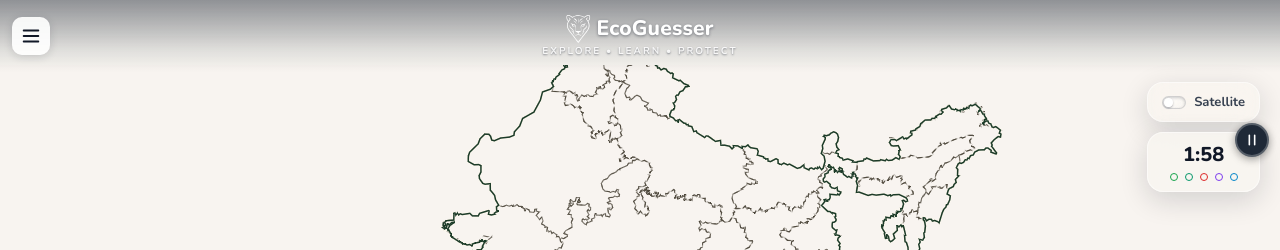
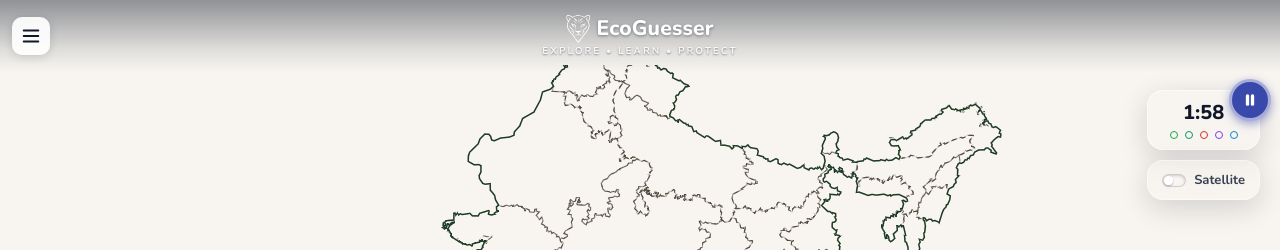
Before and after one commit to vicharashala-ui/ecoguesser, a React (Vite) app: page / in a window 1280 px wide. Both pictures are taken after a click on the button "Start Daily Challenge". Shown: the top 250 px of the page. Built offline with nearby package versions, Linux system fonts and the light colour scheme; no server answers.

Commit message:
classic satellite fixed, nav bar fixed

```diff
--- a/src/components/DailyMap.css
+++ b/src/components/DailyMap.css
@@ -12,16 +12,19 @@
   height: 100%;
 }
 
-/* ---- Top-right stack: layer panel + timer pill below it ---------------- */
+/* ---- Top-right stack: timer pill + layer panel below it ---------------- */
 
 .dm-top-right-stack {
   position: absolute;
   /* Pulled down below Header.jsx's title bar (+ safe-area inset) via the
-     shared --eg-header-height var. */
-  top: calc(var(--eg-header-height, 72px) + env(safe-area-inset-top, 0px) + 10px);
+     shared --eg-header-height var. 18px (not 10px) because .dm-timer-card is
+     now the top item in the stack, so the pause button's -12px top overhang
+     (see .dm-pause-btn below) needs clearance above the stack itself, not
+     just above the timer card. */
+  top: calc(var(--eg-header-height, 72px) + env(safe-area-inset-top, 0px) + 18px);
   /* 20px, not 10px -- the pause button sits 10px outside .dm-timer-card's own
-     edge (see .dm-pause-btn below), so 10px of stack clearance put it flush
-     with the viewport edge, right where a scrollbar/safe-area can eat it. */
+     right edge (see .dm-pause-btn below), so 10px of stack clearance put it
+     flush with the viewport edge, right where a scrollbar/safe-area can eat it. */
   right: 20px;
   z-index: 10;
   display: flex;
@@ -87,24 +90,29 @@
 
 .dm-pause-btn {
   position: absolute;
-  top: -10px;
-  right: -10px;
-  width: 34px;
-  height: 34px;
+  top: -12px;
+  right: -12px;
+  width: 42px;
+  height: 42px;
   border-radius: 50%;
-  border: 2px solid rgba(255, 255, 255, 0.25);
-  background: #1f2937;
-  box-shadow: 0 2px 8px rgba(0, 0, 0, 0.4);
+  border: 3px solid rgba(255, 255, 255, 0.55);
+  background: #3949ab;
+  box-shadow: 0 3px 10px rgba(57, 73, 171, 0.5);
   color: #ffffff;
   display: flex;
   align-items: center;
   justify-content: center;
   padding: 0;
   cursor: pointer;
+  transition: background-color 0.15s ease, transform 0.1s ease;
 }
 
 .dm-pause-btn:hover {
-  background: #374151;
+  background: #2c3a91;
+}
+
+.dm-pause-btn:active {
+  transform: scale(0.94);
 }
 
 /* ---- Paused overlay -- confirms the map isn't accepting clicks --------- */
--- a/src/components/DailyMap.jsx
+++ b/src/components/DailyMap.jsx
@@ -29,7 +29,8 @@ import './DailyMap.css';
 function IconPause({ size = 16 }) {
   return (
     <svg width={size} height={size} viewBox="0 0 24 24" fill="none" aria-hidden="true">
-      <path d="M8 5v14M16 5v14" stroke="currentColor" strokeWidth="2.4" strokeLinecap="round" />
+      <rect x="7" y="5" width="4" height="14" rx="2" fill="currentColor" />
+      <rect x="13" y="5" width="4" height="14" rx="2" fill="currentColor" />
     </svg>
   );
 }
@@ -37,7 +38,13 @@ function IconPause({ size = 16 }) {
 function IconPlay({ size = 16 }) {
   return (
     <svg width={size} height={size} viewBox="0 0 24 24" fill="none" aria-hidden="true">
-      <path d="M7 5v14l12-7L7 5Z" fill="currentColor" />
+      <path
+        d="M8.5 6.4v11.2a1 1 0 0 0 1.53.85l8.97-5.6a1 1 0 0 0 0-1.7l-8.97-5.6a1 1 0 0 0-1.53.85Z"
+        fill="currentColor"
+        stroke="currentColor"
+        strokeWidth="1.6"
+        strokeLinejoin="round"
+      />
     </svg>
   );
 }
@@ -176,10 +183,33 @@ export function DailyMap({ mapRef, style, sites, onComplete, active = true }) {
 
   return (
     <div style={style} className="eg-daily-map">
-      {/* Top-right stack: layer panel (Satellite only -- Daily forces state
-          borders on at all times via useMapState) with the round timer
-          sitting directly below it. */}
+      {/* Top-right stack: round timer with the layer panel (Satellite only --
+          Daily forces state borders on at all times via useMapState) sitting
+          directly below it. */}
       <div className="dm-top-right-stack">
+        <div className="dm-timer-card">
+          {(roundState === 'READING' || roundState === 'PLACING') && (
+            <button
+              type="button"
+              className="dm-pause-btn"
+              onClick={handlePauseToggle}
+              aria-label={paused ? 'Resume timer' : 'Pause timer'}
+            >
+              {paused ? <IconPlay size={20} /> : <IconPause size={20} />}
+            </button>
+          )}
+          <span className="dm-timer-time" style={{ color: timerColor(timeRemaining) }}>
+            {formatTime(timeRemaining)}
+          </span>
+          <div className="dm-timer-dots" aria-hidden="true">
+            {DAILY.CATEGORIES.map((cat, i) => {
+              const dotState = i < results.length ? 'done' : 'upcoming';
+              const color = CATEGORY_META[cat].color;
+              const dotStyle = dotState === 'done' ? { background: color } : { borderColor: color };
+              return <span key={cat} className={`dm-timer-dot dm-timer-dot--${dotState}`} style={dotStyle} />;
+            })}
+          </div>
+        </div>
         <div className="dm-layer-panel">
           <label className="eg-toggle">
             <input
@@ -197,29 +227,6 @@ export function DailyMap({ mapRef, style, sites, onComplete, active = true }) {
               Satellite unavailable
             </span>
           )}
-        </div>
-        <div className="dm-timer-card">
-          {(roundState === 'READING' || roundState === 'PLACING') && (
-            <button
-              type="button"
-              className="dm-pause-btn"
-              onClick={handlePauseToggle}
-              aria-label={paused ? 'Resume timer' : 'Pause timer'}
-            >
-              {paused ? <IconPlay /> : <IconPause />}
-            </button>
-          )}
-          <span className="dm-timer-time" style={{ color: timerColor(timeRemaining) }}>
-            {formatTime(timeRemaining)}
-          </span>
-          <div className="dm-timer-dots" aria-hidden="true">
-            {DAILY.CATEGORIES.map((cat, i) => {
-              const dotState = i < results.length ? 'done' : 'upcoming';
-              const color = CATEGORY_META[cat].color;
-              const dotStyle = dotState === 'done' ? { background: color } : { borderColor: color };
-              return <span key={cat} className={`dm-timer-dot dm-timer-dot--${dotState}`} style={dotStyle} />;
-            })}
-          </div>
         </div>
       </div>
 
```
